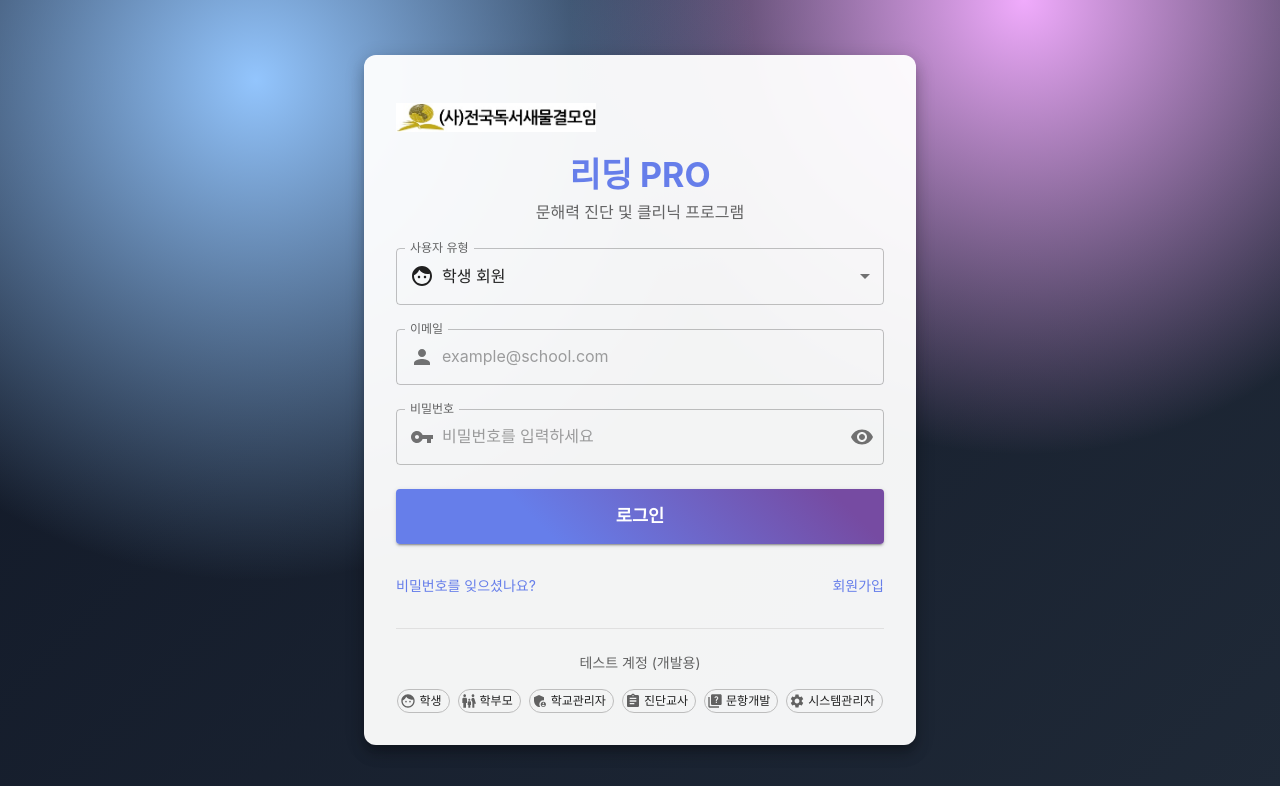
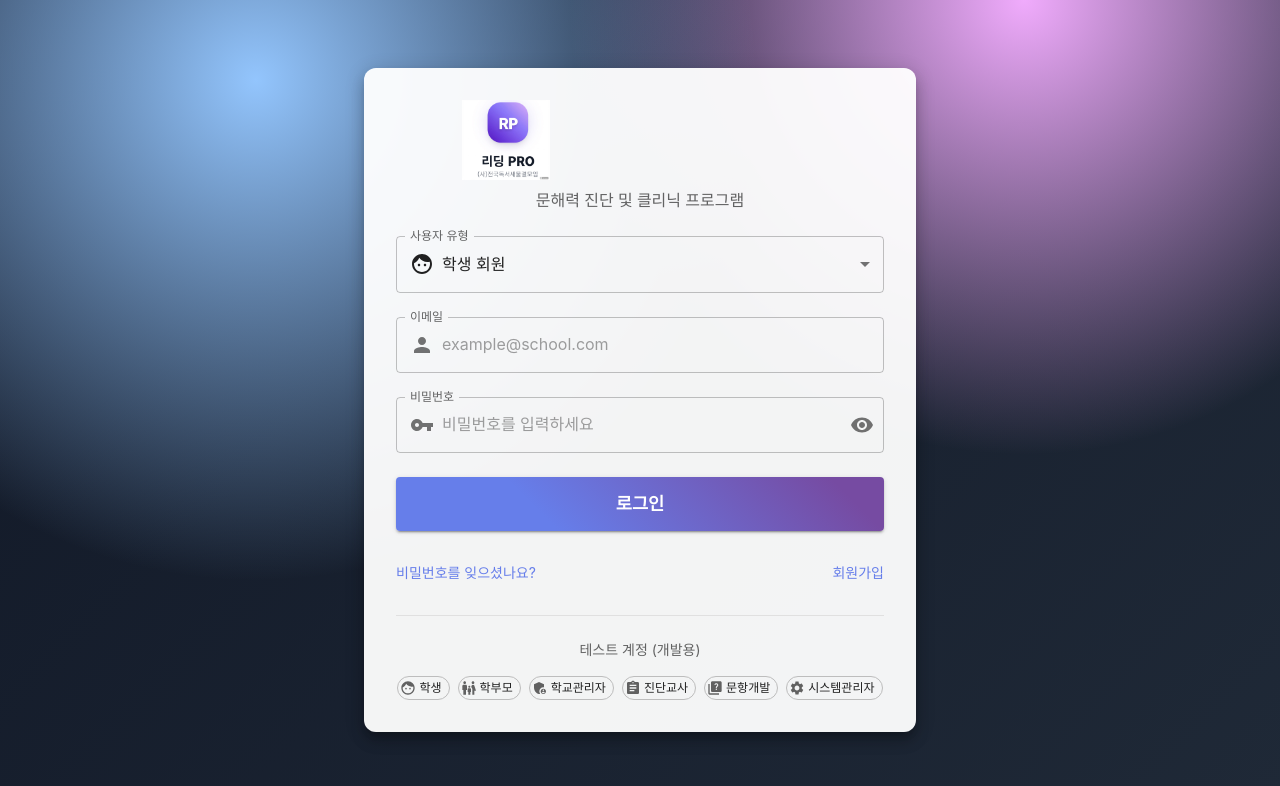
Before and after one commit to domafordarwin/NewWaveForReading, a React app in the folder frontend/: page / in a window 1280 px wide. Shown: the top 786 px of the page. Built offline with nearby package versions, Linux system fonts and the light colour scheme; the HTML template or start-up script is replaced by a standard one.

Commit message:
2026-01-19 02:42:03

```diff
--- a/frontend/src/layouts/MainLayout.tsx
+++ b/frontend/src/layouts/MainLayout.tsx
@@ -130,13 +130,10 @@ const MainLayout = ({ children }: MainLayoutProps) => {
       <Box sx={{ p: 2, display: "flex", flexDirection: "column", alignItems: "center", gap: 0.5 }}>
         <Box
           component="img"
-          src="/logo.png"
-          alt="리딩 PRO"
-          sx={{ width: 160, height: 100, objectFit: "contain" }}
+          src="/reading_pro_logo.jpg"
+          alt="리딩 PRO 로고"
+          sx={{ width: 180, height: 90, objectFit: "contain" }}
         />
-        <Typography variant="h6" fontWeight="bold" noWrap sx={{ color: "primary.main" }}>
-          리딩 PRO
-        </Typography>
       </Box>
       <Divider />
       <List sx={{ px: 1 }}>
--- a/frontend/src/pages/Login.tsx
+++ b/frontend/src/pages/Login.tsx
@@ -202,24 +202,17 @@ const Login = () => {
           <Box sx={{ display: "flex", alignItems: "center", gap: 1, mb: 1 }}>
             <Box
               component="img"
-              src="/logo.png"
+              src="/reading_pro_logo.jpg"
               alt="리딩 PRO 로고"
               sx={{
-                width: 200,
-                height: 60,
+                width: 220,
+                height: 80,
                 objectFit: "contain",
               }}
             />
           </Box>
 
           <Box sx={{ textAlign: "center", mb: 3 }}>
-            <Typography
-              variant="h4"
-              fontWeight="bold"
-              sx={{ lineHeight: 1.2, color: "#667eea", mb: 0.5 }}
-            >
-              리딩 PRO
-            </Typography>
             <Typography
               variant="body1"
               color="text.secondary"
```
Also changed, not shown: frontend/public/reading_pro_logo.jpg (added).
